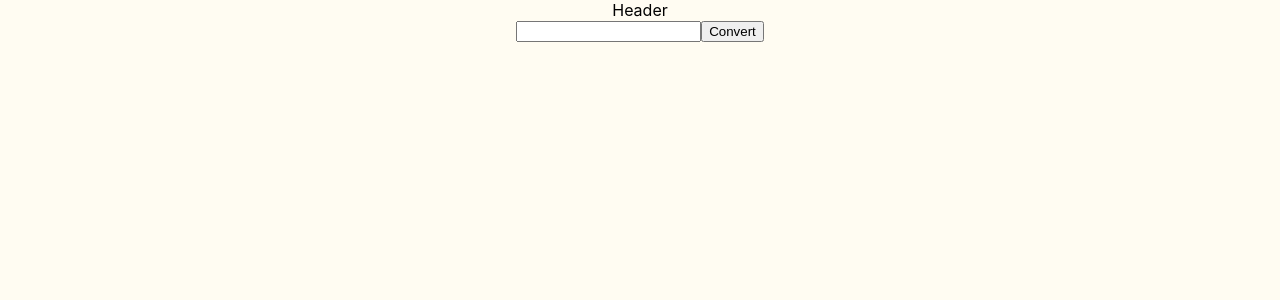
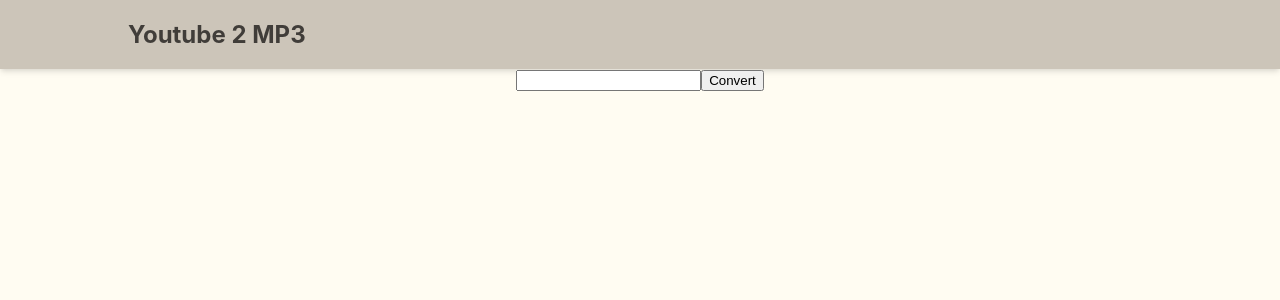
Before and after one commit to cc-lau/yt-2-mp3, a React (Create React App) app: page / in a window 1280 px wide. Shown: the top 300 px of the page. Built offline with nearby package versions, Linux system fonts and the light colour scheme.

Commit message:
Imported header css module

```diff
--- a/src/Components/Header/Header.js
+++ b/src/Components/Header/Header.js
@@ -1,9 +1,11 @@
 import React from 'react'
+import "./HeaderStyles.css"
+
 
 function Header() {
   return (
-    <div>
-        Header
+    <div className='header-container'>
+        <div className='title'>Youtube 2 MP3</div>
     </div>
   )
 }
```
